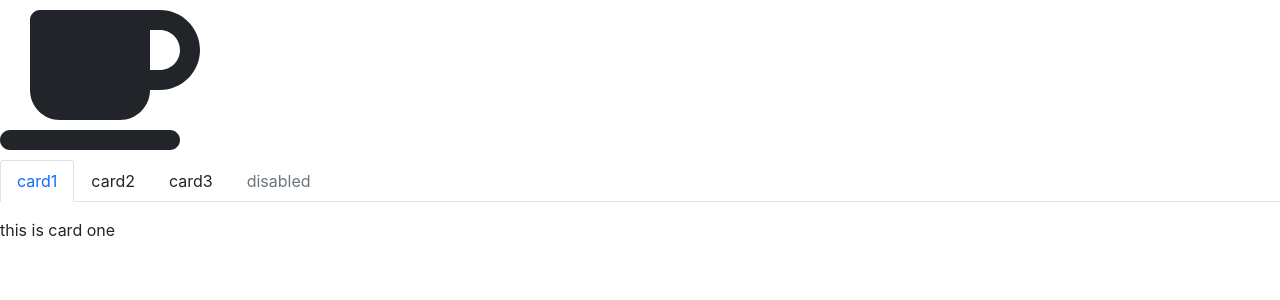
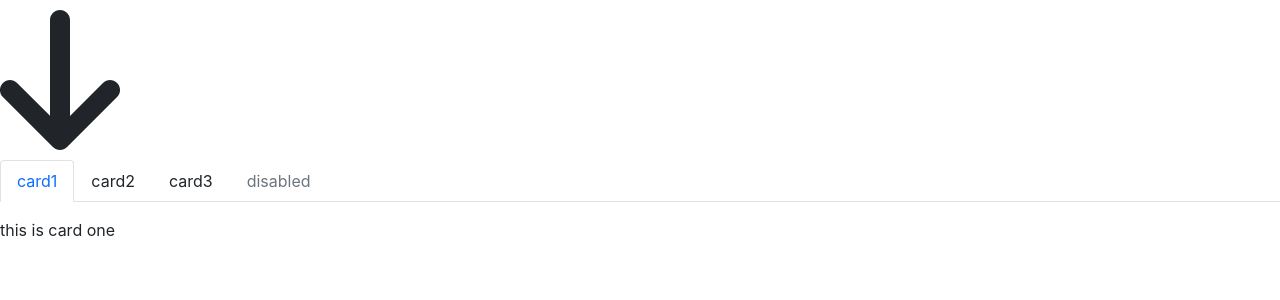
Before and after one commit to xing-6464/star-ui-react, a React (Vite) app: page / in a window 1280 px wide. Shown: the top 300 px of the page. Built offline with nearby package versions, Linux system fonts and the light colour scheme.

Commit message:
Icon组件编码

```diff
--- a/src/App.tsx
+++ b/src/App.tsx
@@ -1,12 +1,15 @@
 import React from 'react'
 import { FontAwesomeIcon } from '@fortawesome/react-fontawesome'
-import { faCoffee } from '@fortawesome/free-solid-svg-icons'
+import { library } from '@fortawesome/fontawesome-svg-core'
+import { fas } from '@fortawesome/free-solid-svg-icons'
+import { Icon } from './components/Icon'
 import { Tabs, TabItem } from './components/Tabs'
 
+library.add(fas)
 function App() {
   return (
     <div>
-      <FontAwesomeIcon icon={faCoffee} size="10x" />
+      <Icon icon="arrow-down" theme="danger" size="10x" />
       <Tabs defaultIndex={0} onSelect={() => {}} type="card">
         <TabItem label="card1">this is card one</TabItem>
         <TabItem label="card2">this is card one1</TabItem>
--- /dev/null
+++ b/src/components/Icon/icon.tsx
@@ -0,0 +1,26 @@
+import React from 'react'
+import classNames from 'classnames'
+import { FontAwesomeIcon } from '@fortawesome/react-fontawesome'
+import type { FontAwesomeIconProps } from '@fortawesome/react-fontawesome'
+
+export type ThemeProps =
+  | 'primary'
+  | 'secondary'
+  | 'success'
+  | 'info'
+  | 'warning'
+  | 'danger'
+  | 'light'
+  | 'dark'
+export interface IconProps extends FontAwesomeIconProps {
+  theme?: ThemeProps
+}
+
+export const Icon: React.FC<IconProps> = (props) => {
+  const { className, theme, ...restProps } = props
+  const classes = classNames('star-icon', className, {
+    [`icon-${theme}`]: theme,
+  })
+
+  return <FontAwesomeIcon className={classes} {...restProps} />
+}
--- /dev/null
+++ b/src/components/Icon/index.ts
@@ -0,0 +1 @@
+export * from './icon'
```
